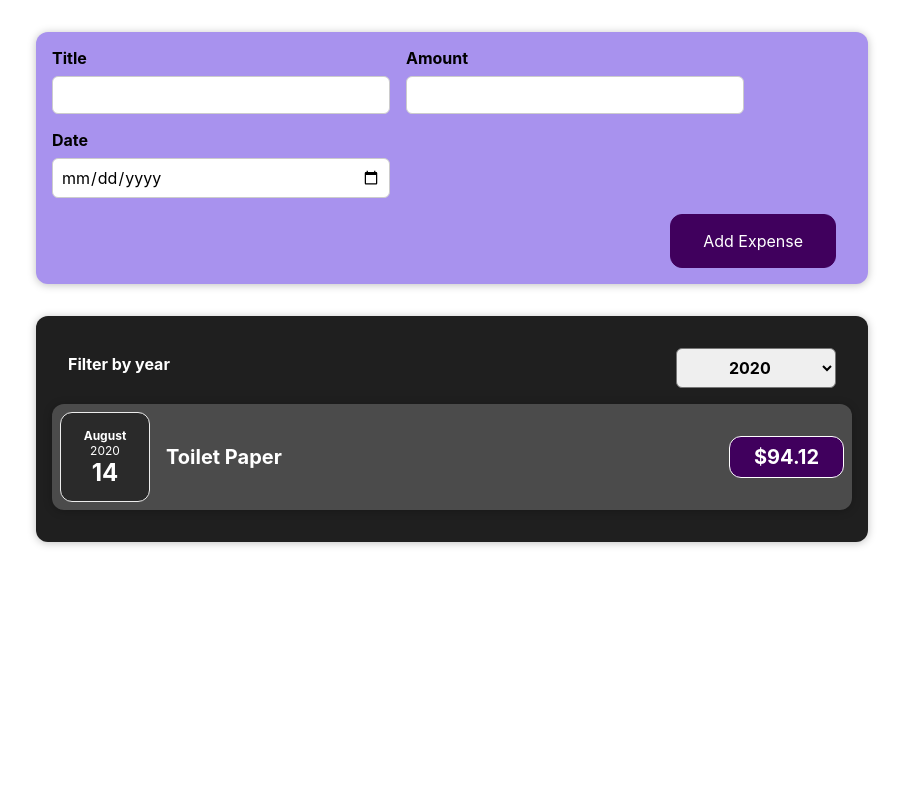
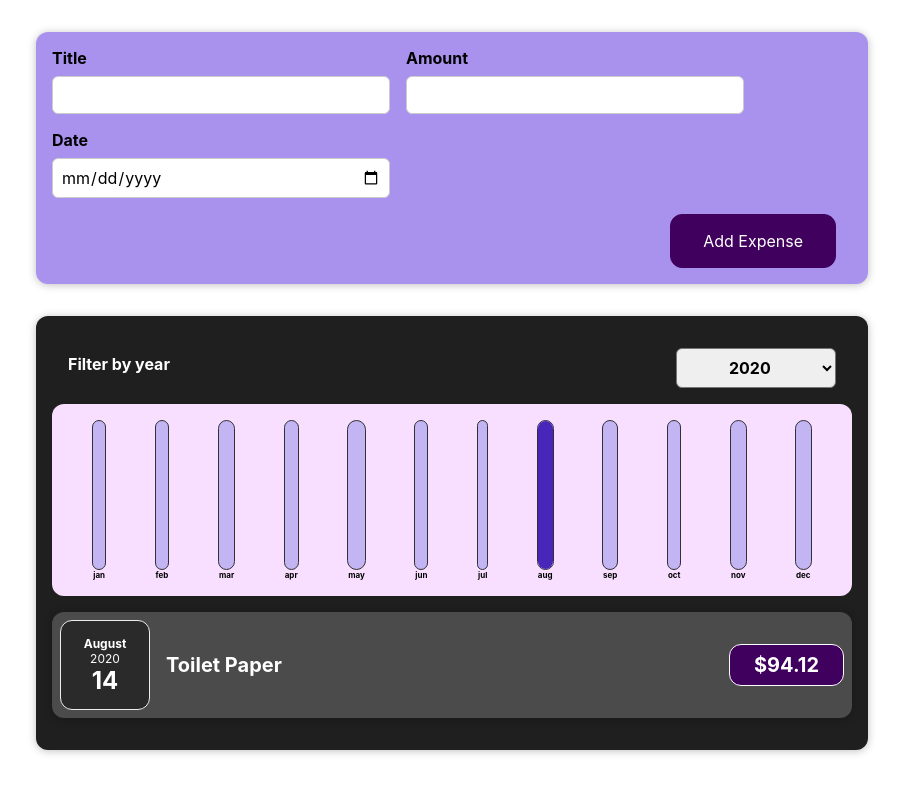
Before and after one commit to chandru90/sample12, a React (Create React App) app: page / in a window 1280 px wide. Shown: the top 794 px of the page, without its empty margins (188-1091 px from the left). Built offline with nearby package versions, Linux system fonts and the light colour scheme.

Commit message:
commit 21

```diff
--- /dev/null
+++ b/src/components/Chart/Chart.css
@@ -0,0 +1,9 @@
+.chart {
+    padding: 1rem;
+    border-radius: 12px;
+    background-color: #f8dfff;
+    text-align: center;
+    display: flex;
+    justify-content: space-around;
+    height: 10rem;
+  }
--- /dev/null
+++ b/src/components/Chart/Chart.js
@@ -0,0 +1,23 @@
+import React from 'react';
+
+import ChartBar from './ChartBar';
+import './Chart.css';
+
+const Chart = (props) => {
+  const dataPointValues = props.dataPoints.map(dataPoint => dataPoint.value);
+  const totalMaximum = Math.max(...dataPointValues);
+
+  return (
+    <div className='chart'>
+      {props.dataPoints.map((dataPoint) => (
+        <ChartBar
+          key={dataPoint.label}
+          value={dataPoint.value}
+          maxValue={totalMaximum}
+          label={dataPoint.label}
+        />
+      ))}
+    </div>
+  );
+};
+export default Chart;
--- /dev/null
+++ b/src/components/Chart/ChartBar.css
@@ -0,0 +1,30 @@
+.chart-bar {
+    height: 100%;
+    display: flex;
+    flex-direction: column;
+    align-items: center;
+  }
+
+  .chart-bar__inner {
+    height: 100%;
+    width: 100%;
+    border: 1px solid #313131;
+    border-radius: 12px;
+    background-color: #c3b4f3;
+    overflow: hidden;
+    display: flex;
+    flex-direction: column;
+    justify-content: flex-end;
+  }
+
+  .chart-bar__fill {
+    background-color: #4826b9;
+    width: 100%;
+    transition: all 0.3s ease-out;
+  }
+
+  .chart-bar__label {
+    font-weight: bold;
+    font-size: 0.5rem;
+    text-align: center;
+  }
--- /dev/null
+++ b/src/components/Chart/ChartBar.js
@@ -0,0 +1,25 @@
+import React from 'react';
+
+import './ChartBar.css';
+
+const ChartBar = (props) => {
+  let barFillHeight = '0%';
+
+  if (props.maxValue > 0) {
+    barFillHeight = Math.round((props.value / props.maxValue) * 100) + '%';
+  }
+
+  return (
+    <div className='chart-bar'>
+      <div className='chart-bar__inner'>
+        <div
+          className='chart-bar__fill'
+          style={{ height: barFillHeight }}
+        ></div>
+      </div>
+      <div className='chart-bar__label'>{props.label}</div>
+    </div>
+  );
+};
+
+export default ChartBar;
--- a/src/components/Expenses/Expenses.js
+++ b/src/components/Expenses/Expenses.js
@@ -1,33 +1,31 @@
 import React, { useState } from 'react';
 
-import ExpenseItem from './ExpenseItem';
 import Card from '../UI/Card';
 import ExpensesFilter from './ExpensesFilter';
+import ExpensesList from './ExpensesList';
+import ExpensesChart from './ExpensesChart';
 import './Expenses.css';
 
 const Expenses = (props) => {
   const [filteredYear, setFilteredYear] = useState('2020');
 
-  const filterChangeHandler = selectedYear => {
+  const filterChangeHandler = (selectedYear) => {
     setFilteredYear(selectedYear);
   };
-  const filteredexpenses=props.items.filter( expense =>{
-    return expense.date.getFullYear().toString()===filteredYear;
+
+  const filteredExpenses = props.items.filter((expense) => {
+    return expense.date.getFullYear().toString() === filteredYear;
   });
 
   return (
     <div>
       <Card className='expenses'>
-        <ExpensesFilter selected={filteredYear} onChangeFilter={filterChangeHandler} />
-        {filteredexpenses.map((expense)=>(
-    <ExpenseItem
-    key={expense.id}
-	title={expense.title}
-	amount={expense.amount}
-	date={expense.date}
-/>
-))}
-
+        <ExpensesFilter
+          selected={filteredYear}
+          onChangeFilter={filterChangeHandler}
+        />
+        <ExpensesChart expenses={filteredExpenses} />
+        <ExpensesList items={filteredExpenses} />
       </Card>
     </div>
   );
--- /dev/null
+++ b/src/components/Expenses/ExpensesChart.js
@@ -0,0 +1,28 @@
+import Chart from '../Chart/Chart'
+const ExpensesChart=props=>{
+	const chartDataPoints=[
+
+	{ label :'jan', value :0},
+	{label :'feb' , value :0},
+	{label :'mar' ,value :0},
+	{label :'apr' , value :0},
+	{label :'may' ,value :0},
+	{label :'jun' , value :0},
+	{label :'jul',  value :0},
+	{label :'aug',  value :0},
+	{label :'sep',  value :0},
+	{label :'oct',  value :0},
+	{label :'nov', value :0},
+	{label :'dec' , value :0},
+]
+
+	for(const expense of props.expenses){
+
+	const expenseMonth=expense.date.getMonth()
+	chartDataPoints[expenseMonth].value +=expense.amount
+
+}
+
+return<Chart dataPoints={chartDataPoints} />
+};
+export default ExpensesChart
--- /dev/null
+++ b/src/components/Expenses/ExpensesList.css
@@ -0,0 +1,9 @@
+.expenses-list {
+    list-style: none;
+    padding: 0;
+  }
+
+  .expenses-list__fallback {
+    color: white;
+    text-align: center;
+  }
--- /dev/null
+++ b/src/components/Expenses/ExpensesList.js
@@ -0,0 +1,25 @@
+import React from 'react';
+
+import ExpenseItem from './ExpenseItem';
+import './ExpensesList.css';
+
+const ExpensesList = (props) => {
+  if (props.items.length === 0) {
+    return <h2 className='expenses-list__fallback'>Found no expenses.</h2>;
+  }
+
+  return (
+    <ul className='expenses-list'>
+      {props.items.map((expense) => (
+        <ExpenseItem
+          key={expense.id}
+          title={expense.title}
+          amount={expense.amount}
+          date={expense.date}
+        />
+      ))}
+    </ul>
+  );
+};
+
+export default ExpensesList;
```
